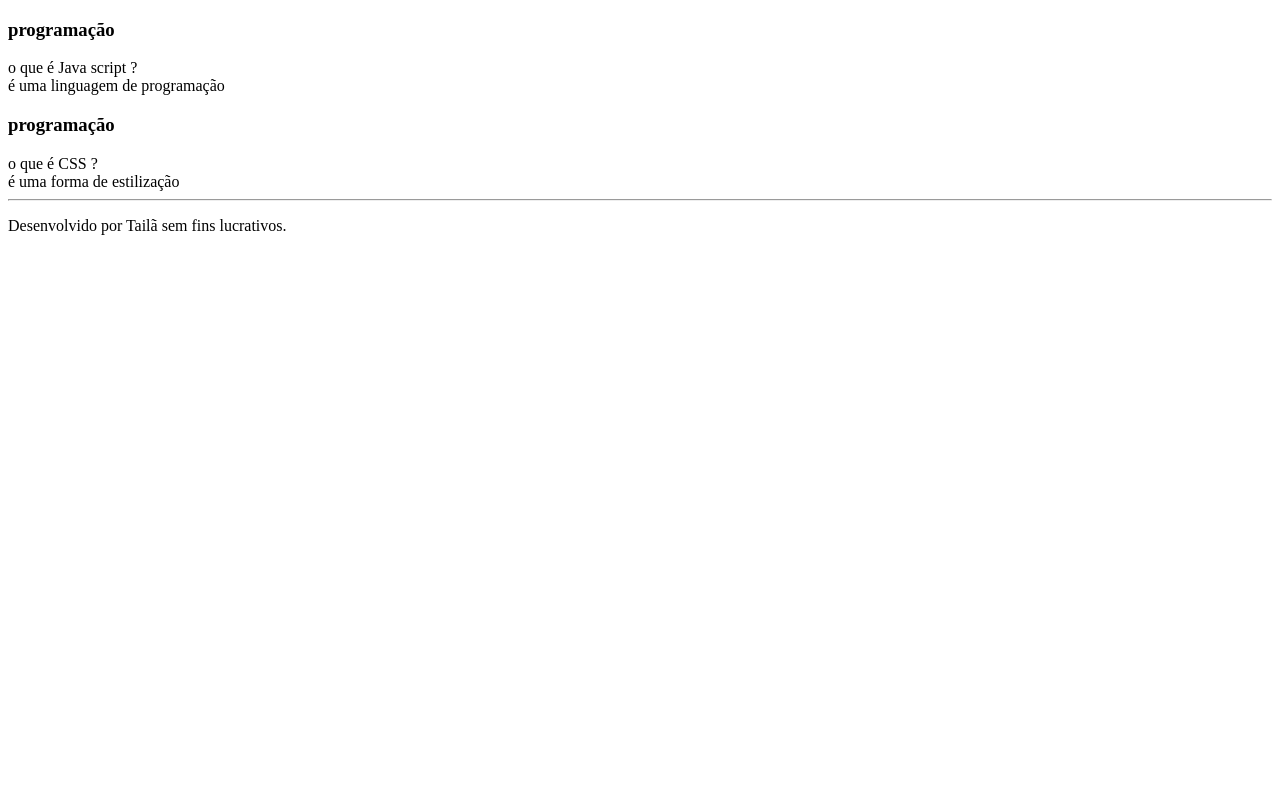
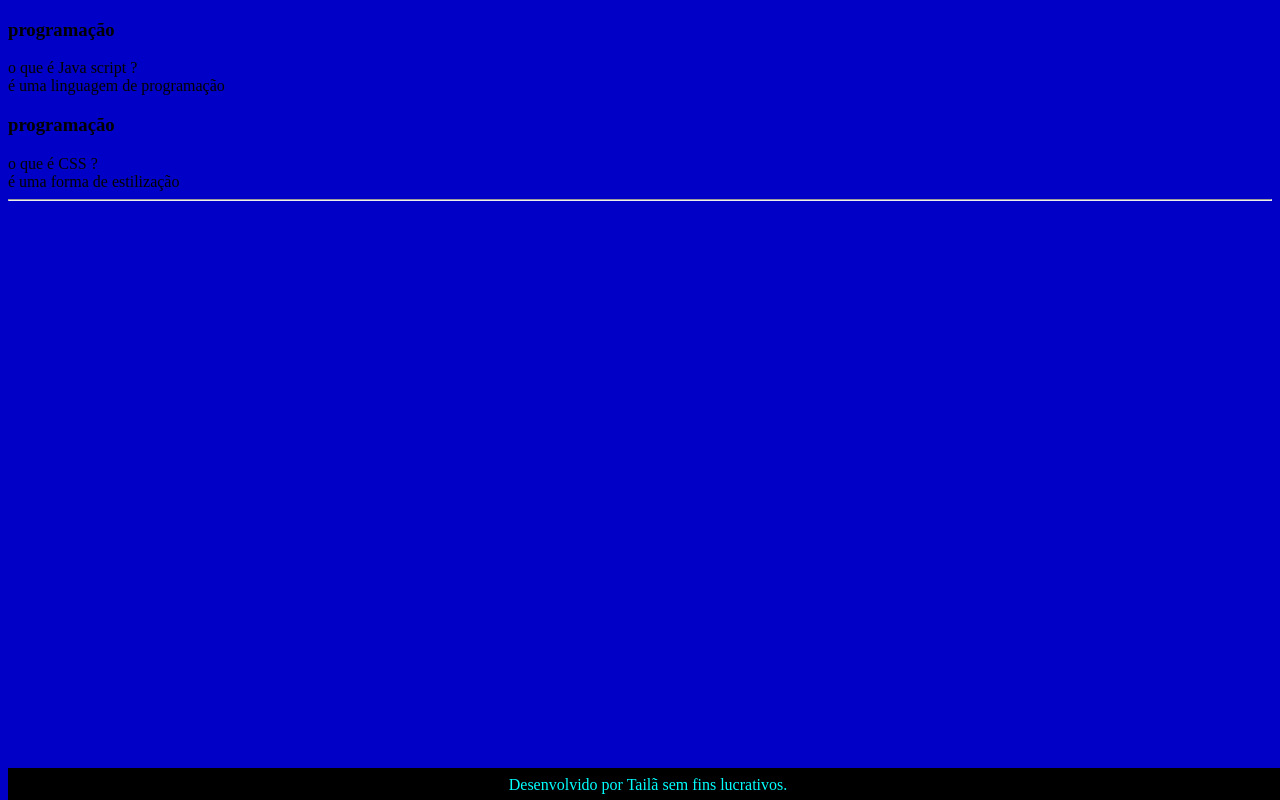
Before and after one commit to taila-vargas/FLASHCARD, a plain HTML site: page index.html in a window 1280 px wide. Drawn offline with Linux system fonts and the light colour scheme.

Commit message:
17/06/25

```diff
--- /dev/null
+++ b/assets/style.css
@@ -0,0 +1,20 @@
+body{
+  background-color: rgb(0, 0, 199);
+  font-family: "Playfair Display", serif;
+}
+
+footer{
+ background-color: rgb(0, 0, 0);
+ color: aqua;
+ bottom: 0;
+ position: fixed;
+ width: 100%;
+ height: 2rem;
+
+}
+
+footer p{
+    text-align: center;
+    font-size: 1.0rem;
+    margin-top: 0.5rem;
+}
--- a/index.html
+++ b/index.html
@@ -3,6 +3,9 @@
 <head>
     <meta charset="UTF-8">
     <meta name="viewport" content="width=device-width, initial-scale=1.0">
+
+
+    <link rel="stylesheet" href="./assets/style.css">
     <title>FLESHCARD</title>
 </head>
 <body>
```
